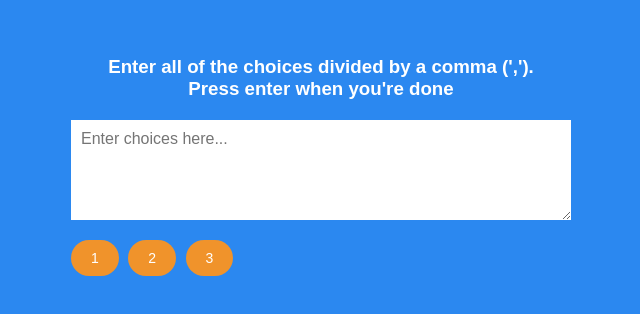
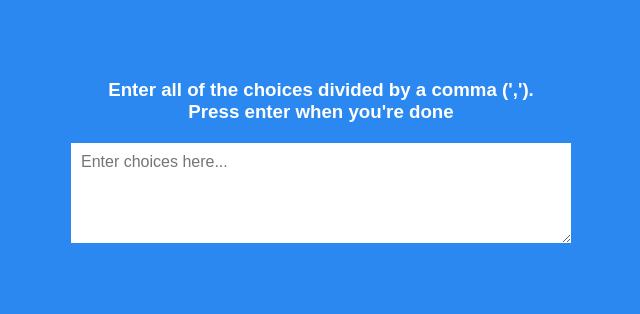
Before and after one commit to ClaytonDewey/Random-Choice-Picker, a plain HTML site: page index.html in a window 1280 px wide. Shown: the part 234-548 px from the top of the page, without its empty margins (319-959 px from the left). Drawn offline with Linux system fonts and the light colour scheme; a web font is replaced by a local one.

Commit message:
Remove placeholder spans
They were only for testing styles.

```diff
--- a/index.html
+++ b/index.html
@@ -18,11 +18,7 @@
         </h3>
         <textarea placeholder="Enter choices here..." id="textarea"></textarea>
 
-        <div id="tags">
-            <span class="tag">1</span>
-            <span class="tag">2</span>
-            <span class="tag">3</span>
-        </div>
+        <div id="tags"></div>
     </div>
 
     <script src="script.js"></script>
```
